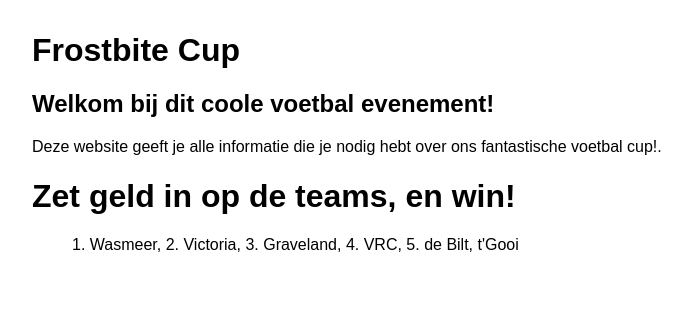
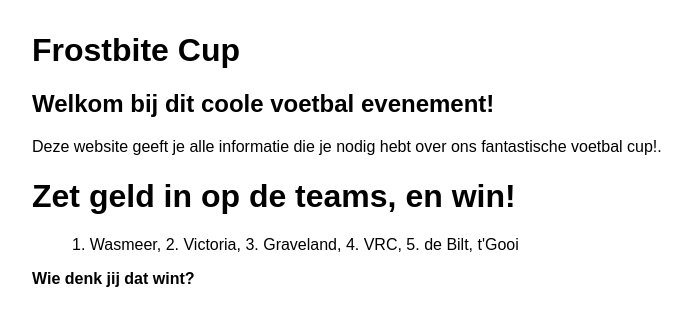
Before and after one commit to Tuur06/Weekopdracht3, a plain HTML site: page index.html in a window 1280 px wide. Shown: the whole page, without its empty margins (0-692 px from the left). Drawn offline with Linux system fonts and the light colour scheme.

Commit message:
WebLab Run 24-11-2026 09:39:40 (UTC+01:00)

```diff
--- a/index.html
+++ b/index.html
@@ -25,3 +25,4 @@
 <h1>Zet geld in op de teams, en win!</h1>
 </html>
 <ol>1. Wasmeer, 2. Victoria, 3. Graveland, 4. VRC, 5. de Bilt, t'Gooi</ol>
+<b>Wie denk jij dat wint?</b>
```
Also changed, not shown: 1 other file.
